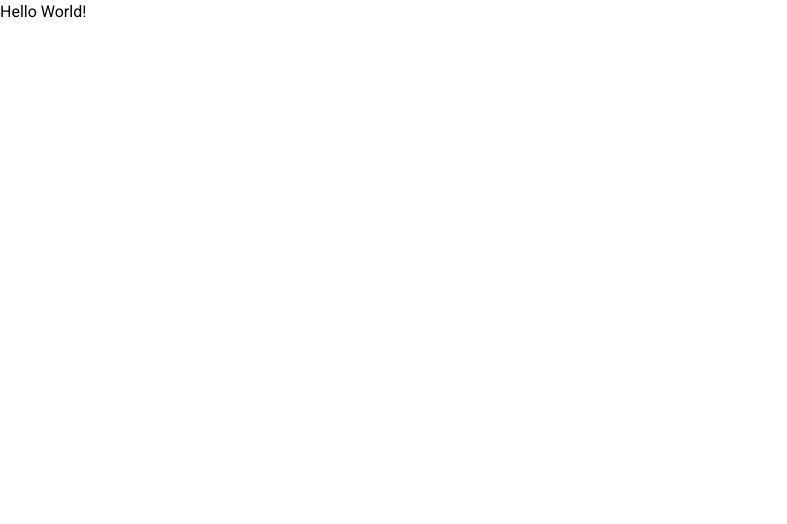
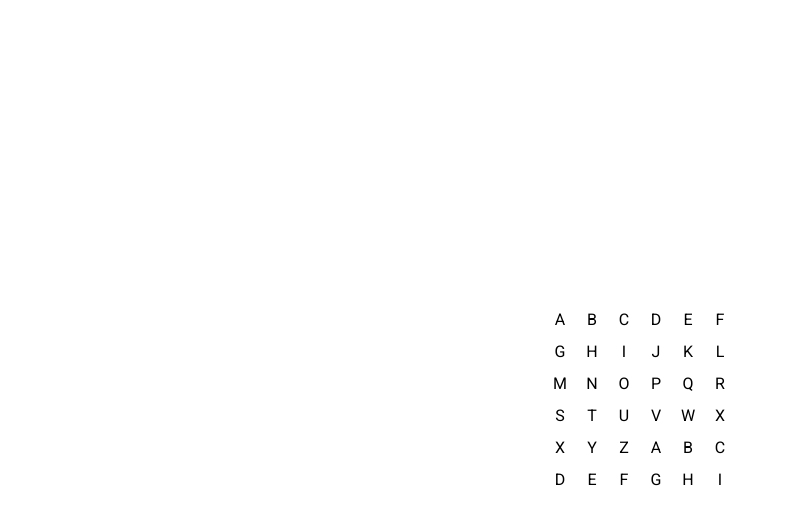
Before and after one commit to Jujulego/wordsearch, a Next.js app: page / in a window 1280 px wide. Shown: the top 524 px of the page, without its empty margins (0-787 px from the left). Built offline with nearby package versions, Linux system fonts and the light colour scheme.

Commit message:
feat: display grid

```diff
--- a/app/globals.css
+++ b/app/globals.css
@@ -4,3 +4,13 @@
   --font-sans: var(--font-roboto-sans);
   --font-mono: var(--font-roboto-mono);
 }
+
+@property --font-roboto-sans {
+  syntax: "*";
+  inherits: true;
+}
+
+@property --font-roboto-mono {
+  syntax: "*";
+  inherits: true;
+}
--- a/app/page.tsx
+++ b/app/page.tsx
@@ -1,5 +1,24 @@
+const grid = [
+  ['A', 'B', 'C', 'D', 'E', 'F'],
+  ['G', 'H', 'I', 'J', 'K', 'L'],
+  ['M', 'N', 'O', 'P', 'Q', 'R'],
+  ['S', 'T', 'U', 'V', 'W', 'X'],
+  ['X', 'Y', 'Z', 'A', 'B', 'C'],
+  ['D', 'E', 'F', 'G', 'H', 'I'],
+]
+
 export default function Home() {
   return (
-    <h1>Hello World!</h1>
+    <div className="grid auto-cols-auto auto-rows-auto w-fit m-auto select-none">
+      {grid.map((row, y) => row.map((cell, x) => (
+        <div
+          key={`${x}:${y}`}
+          className="size-8 text-center leading-8"
+          style={{ gridRow: y + 1, gridColumn: x + 1 }}
+        >
+          {cell}
+        </div>
+      )))}
+    </div>
   );
 }
```
